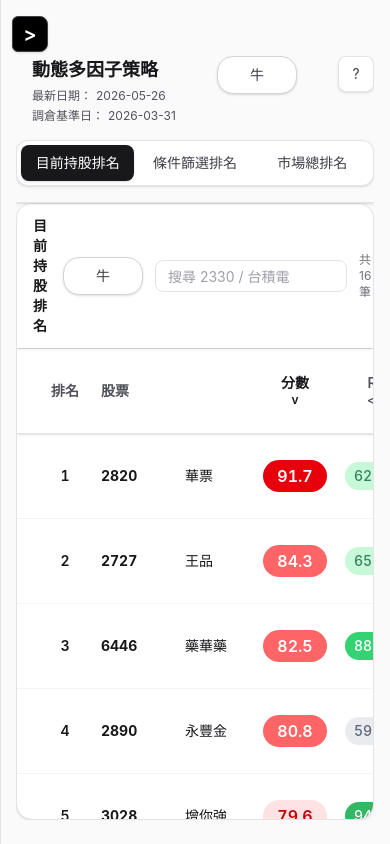
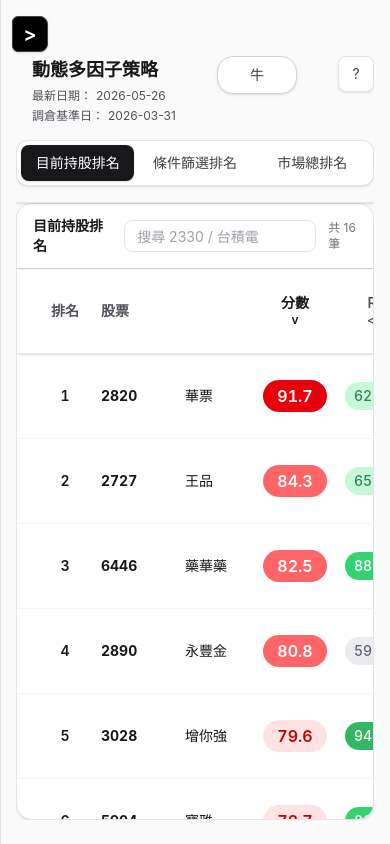
Before and after one commit to amu-0713/my-stock-rank, a React (Vite) app: page /strategy/1 in a window 390 px wide. Built offline with nearby package versions, Linux system fonts and the light colour scheme.

Commit message:
Update RankList.jsx

```diff
--- a/src/components/RankList.jsx
+++ b/src/components/RankList.jsx
@@ -253,6 +253,8 @@
   sortableFields,
   compareDate,
   strategyId = '1',
+  regime,          // 從 StrategyPage 傳入
+  setRegime,       // 從 StrategyPage 傳入
 }) {
   const isFilteredRankList = title === '條件篩選排名'
   const showFilterColumn = !isFilteredRankList
@@ -276,7 +278,6 @@
   const [search, setSearch] = useState('')
 
   // ==================== 牛熊切換 + 載入效果 ====================
-  const [regime, setRegime] = useState('bull')
   const [currentData, setCurrentData] = useState(null)
   const [loading, setLoading] = useState(false)
 
@@ -429,11 +430,12 @@
             <div className="text-sm font-semibold text-zinc-900">{title}</div>
 
             {/* ==================== 牛熊切換按鈕（只在多因子策略顯示） ==================== */}
+            {/* 電腦版 + 手機橫式顯示，手機直式隱藏 */}
             {isMultiFactor && (
               <button
                 onClick={() => setRegime(prev => (prev === 'bull' ? 'bear' : 'bull'))}
                 disabled={loading}
-                className="px-8 py-2 rounded-2xl border border-zinc-300 bg-white text-sm font-medium text-zinc-700 hover:bg-zinc-50 transition-colors shadow-sm disabled:opacity-50 flex items-center gap-2"
+                className="px-8 py-2 rounded-2xl border border-zinc-300 bg-white text-sm font-medium text-zinc-700 hover:bg-zinc-50 transition-colors shadow-sm disabled:opacity-50 flex items-center gap-2 hidden md:flex landscape:max-md:flex"
               >
                 {regime === 'bull' ? '牛' : '熊'}
                 {loading && (
```
